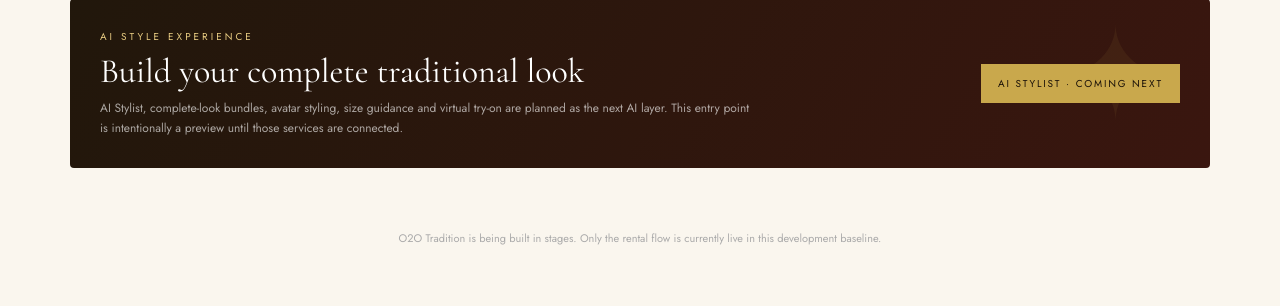
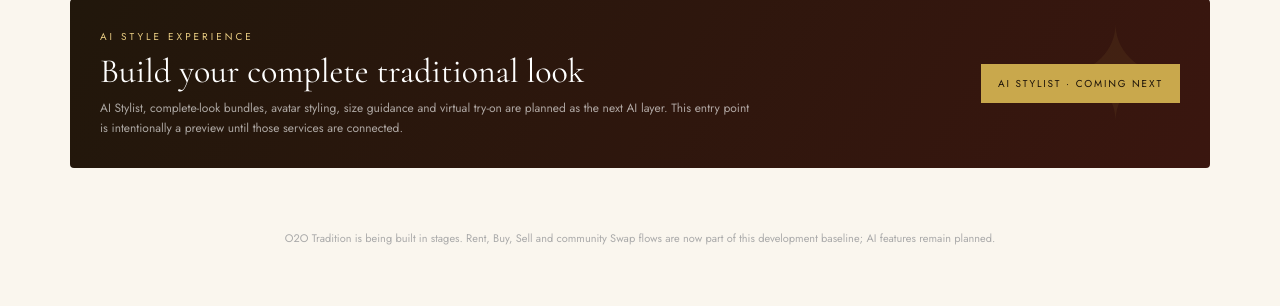
Before and after one commit to kushal2006-bit/O2O_Tradition, a PHP site: page /home.php in a window 1280 px wide. Shown: the part 1309-1615 px from the top of the page. Run offline with PHP 8.4, Linux system fonts and the light colour scheme; the visitor is signed in with stand-in values (Sample User, id 1); data that the repository does not hold is empty.

Commit message:
Update marketplace status note

```diff
--- a/customer/home.php
+++ b/customer/home.php
@@ -394,7 +394,7 @@ body { font-family:'Jost',sans-serif; background:var(--cream); color:var(--text)
     <span class="ai-button">AI Stylist · Coming Next</span>
   </section>
 
-  <div class="footer-note">O2O Tradition is being built in stages. Only the rental flow is currently live in this development baseline.</div>
+  <div class="footer-note">O2O Tradition is being built in stages. Rent, Buy, Sell and community Swap flows are now part of this development baseline; AI features remain planned.</div>
 </main>
 </body>
 </html>
```
